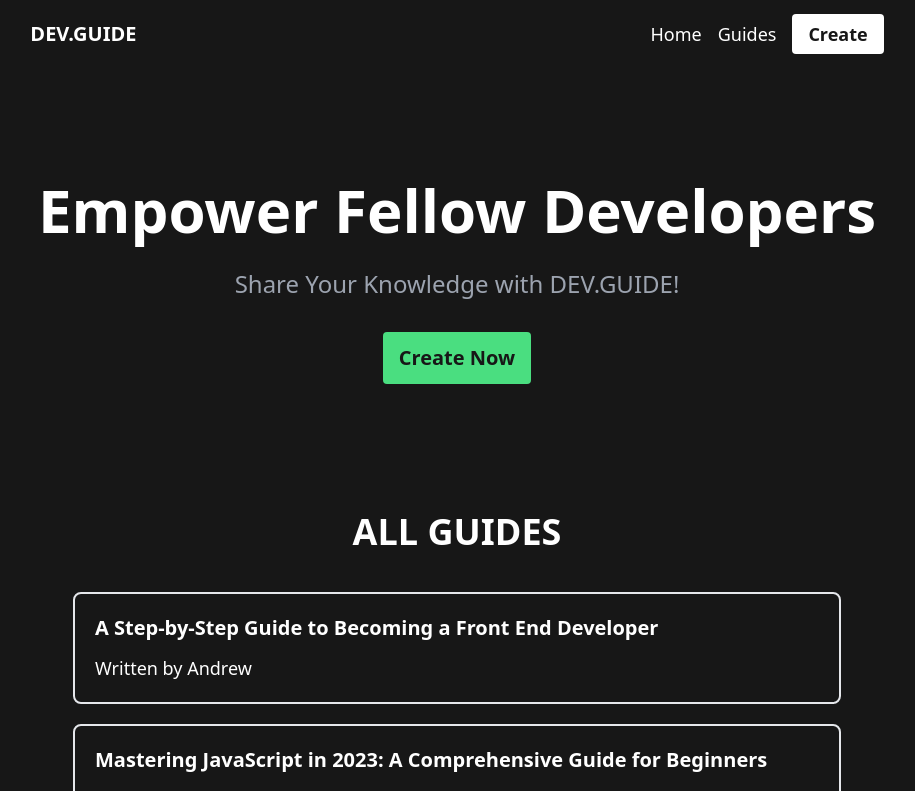
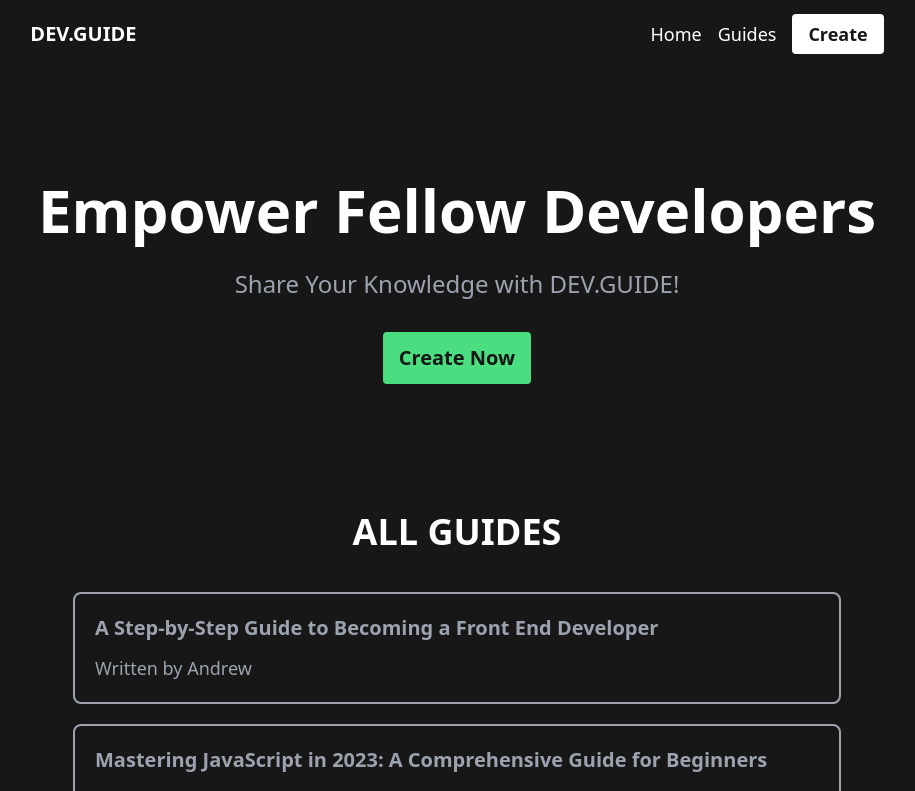
Before and after one commit to fredickandrewdimo/Dev-Guide, a React (Vite) app in the folder Dev.Guide/: page / in a window 1280 px wide. Shown: the top 791 px of the page, without its empty margins (183-1098 px from the left). Built offline with nearby package versions, Linux system fonts and the light colour scheme; data requests are answered from the project's data file.

Commit message:
Remove the timeout function to stop simulating of loading state.

```diff
--- a/Dev.Guide/src/components/GuideList.jsx
+++ b/Dev.Guide/src/components/GuideList.jsx
@@ -5,7 +5,7 @@ const GuideList = ({ blogs }) => {
     <div className="guide-list">
       {blogs.map((blog) => (
         <div
-          className="guide-preview border-2 my-5 rounded-lg p-5 hover:border-green-400 hover:cursor-pointer hover:text-green-400"
+          className="guide-preview border-2 border-gray-400 my-5 rounded-lg p-5 hover:border-green-400 hover:cursor-pointer hover:text-green-400 text-gray-400"
           key={blog.id}
         >
           <Link to={`/blogs/${blog.id}`}>
--- a/Dev.Guide/src/customHooks/useFetch.jsx
+++ b/Dev.Guide/src/customHooks/useFetch.jsx
@@ -8,7 +8,6 @@ const useFetch = (url) => {
   useEffect(() => {
     const abortCont = new AbortController();
 
-    setTimeout(() => {
     fetch(url, { signal: abortCont.signal })
       .then((res) => {
         if (!res.ok) {
@@ -29,7 +28,6 @@ const useFetch = (url) => {
           setError(err.message);
         }
       });
-    }, 1000);
 
     return () => abortCont.abort();
   }, [url]);
```
Lines whose indentation alone changed are shown as unchanged.
